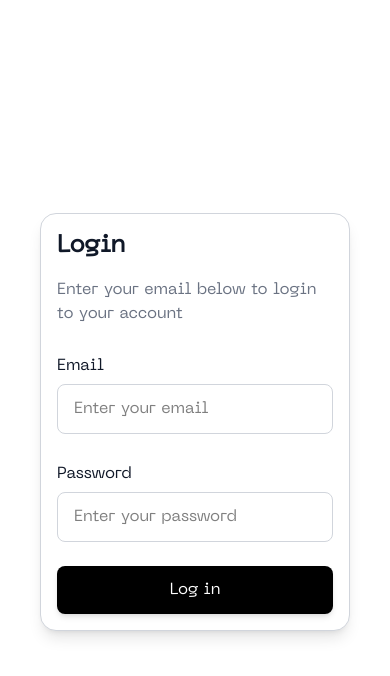
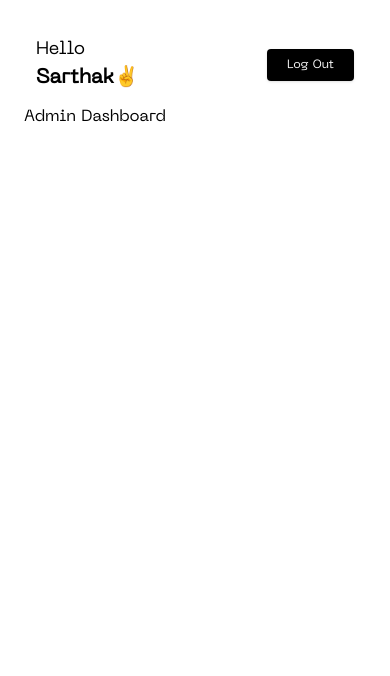
Before and after one commit to dheeraj-Joshi0208/Employee-Management-System, a React (Vite) app: page / in a window 390 px wide. Shown: the top 676 px of the page. Built offline with nearby package versions, Linux system fonts and the light colour scheme.

Commit message:
Add responsiveness in header and login form.

```diff
--- a/src/App.jsx
+++ b/src/App.jsx
@@ -1,20 +1,22 @@
 import "./css/App.css";
 import "./css/Font.css";
-import Login from "./components/Auth/Login";
+// import Login from "./components/Auth/Login";
+import { useState } from "react";
+import AdminDashboard from "./components/Dashboard/AdminDashboard";
 // import EmployeeDashboard from "./components/Dashboard/EmployeeDashboard";
-import { useEffect } from "react";
-import { getLocalStorage } from "./utils/localStorage";
 
 function App() {
-  useEffect(() => {
-    getLocalStorage();
-  }, []);
+  const [user, setUser] = useState(null);
+  const loginHandler = (email, password) => {
+    setUser({ email, password });
+  };
 
   return (
     <>
-      <div className="container m-auto flex min-h-screen w-full items-center justify-center p-6">
-        <Login />
+      <div className="container m-auto min-h-screen p-6">
+        {/* {!user ? <Login /> : ""} */}
         {/* <EmployeeDashboard /> */}
+        <AdminDashboard />
       </div>
     </>
   );
--- a/src/components/Auth/Login.jsx
+++ b/src/components/Auth/Login.jsx
@@ -13,41 +13,45 @@ const Login = () => {
   };
 
   return (
-    <div className="flex items-center justify-center rounded-2xl p-4 md:p-6">
-      <div className="w-full max-w-lg rounded-2xl border border-gray-300 bg-white p-4 shadow-lg md:p-8">
+    <div className="flex items-center justify-center rounded-lg p-3 sm:rounded-xl sm:p-4 md:rounded-2xl md:p-5 lg:p-6">
+      <div className="w-full max-w-xs rounded-lg border border-gray-300 bg-white p-3 shadow-md sm:max-w-sm sm:rounded-xl sm:p-4 sm:shadow-lg md:max-w-md md:rounded-2xl md:p-6 lg:max-w-lg lg:p-8">
         <form
           onSubmit={submitHandler}
-          className="flex flex-col gap-4 border-gray-800"
+          className="flex flex-col gap-2 border-gray-800 sm:gap-3 md:gap-4"
         >
-          <h1 className="text-2xl font-bold text-gray-900 md:text-4xl">
+          <h1 className="text-xl font-bold text-gray-900 sm:text-2xl md:text-3xl">
             Login
           </h1>
-          <p className="text-gray-500 md:text-xl">
+          <p className="text-xs text-gray-500 sm:text-sm md:text-base">
             Enter your email below to login to your account
           </p>
-          <div className="grid gap-1.5 pt-3">
-            <label className="text-gray-900 md:text-xl">Email</label>
+          <div className="grid gap-1 pt-2 sm:gap-1.5 sm:pt-3">
+            <label className="text-sm text-gray-900 sm:text-base md:text-lg">
+              Email
+            </label>
             <input
               onChange={(event) => setEmail(event.target.value)}
               required
               value={email}
               type="email"
               placeholder="Enter your email"
-              className="w-full rounded-lg border border-gray-300 px-4 py-3 text-black outline-none"
+              className="w-full rounded-md border border-gray-300 px-2 py-2 text-sm text-black outline-none sm:rounded-lg sm:px-3 sm:text-base md:px-4 md:py-3"
             />
           </div>
-          <div className="grid gap-1.5 pt-3 md:text-xl">
-            <label className="text-gray-900">Password</label>
+          <div className="grid gap-1 pt-2 sm:gap-1.5 sm:pt-3">
+            <label className="text-sm text-gray-900 sm:text-base md:text-lg">
+              Password
+            </label>
             <input
               onChange={(event) => setPassword(event.target.value)}
               required
               value={password}
               type="password"
               placeholder="Enter your password"
-              className="w-full rounded-lg border border-gray-300 px-4 py-3 text-black outline-none"
+              className="w-full rounded-md border border-gray-300 px-2 py-2 text-sm text-black outline-none sm:rounded-lg sm:px-3 sm:text-base md:px-4 md:py-3"
             />
           </div>
-          <button className="mt-2 cursor-pointer rounded-lg bg-black px-4 py-3 text-white shadow-md hover:bg-gray-800 md:text-xl">
+          <button className="mt-2 cursor-pointer rounded-md bg-black px-3 py-2 text-sm text-white shadow-md hover:bg-gray-800 sm:rounded-lg sm:px-4 sm:py-3 sm:text-base">
             Log in
           </button>
         </form>
--- a/src/components/Dashboard/AdminDashboard.jsx
+++ b/src/components/Dashboard/AdminDashboard.jsx
@@ -0,0 +1,11 @@
+import Header from "./../../others/Header";
+const AdminDashboard = () => {
+  return (
+    <>
+      <Header />
+      <div>Admin Dashboard</div>
+    </>
+  );
+};
+
+export default AdminDashboard;
--- a/src/context/AuthContext.jsx
+++ b/src/context/AuthContext.jsx
@@ -1,6 +1,12 @@
 import PropTypes from "prop-types";
+import { getLocalStorage } from "../utils/localStorage";
+import { useEffect } from "react";
 
 const AuthContext = ({ children }) => {
+  // useEffect(() => {
+  //   getLocalStorage();
+  // }, []);
+
   return <div>{children}</div>;
 };
 
--- a/src/others/Header.jsx
+++ b/src/others/Header.jsx
@@ -2,12 +2,17 @@ import Button from "../components/Button/Button";
 
 const Header = () => {
   return (
-    <div className="flex items-center justify-between p-4">
-      <h1 className="text-2xl font-medium text-black">
-        Hello <br />
-        <span className="text-3xl font-extrabold">Sarthak✌️</span>
+    <div className="flex items-center justify-between p-3 sm:p-4 md:p-5 lg:p-6">
+      <h1 className="text-lg font-medium text-black sm:text-xl md:text-2xl lg:text-3xl">
+        Hello <br className="xs:hidden" />
+        <span className="text-xl font-extrabold sm:text-2xl md:text-3xl lg:text-4xl">
+          Sarthak✌️
+        </span>
       </h1>
-      <Button text="Log Out" className="rounded"/>
+      <Button
+        text="Log Out"
+        className="rounded px-2 py-1 text-xs sm:px-3 sm:py-2 sm:text-sm md:px-4 md:text-base"
+      />
     </div>
   );
 };
```
